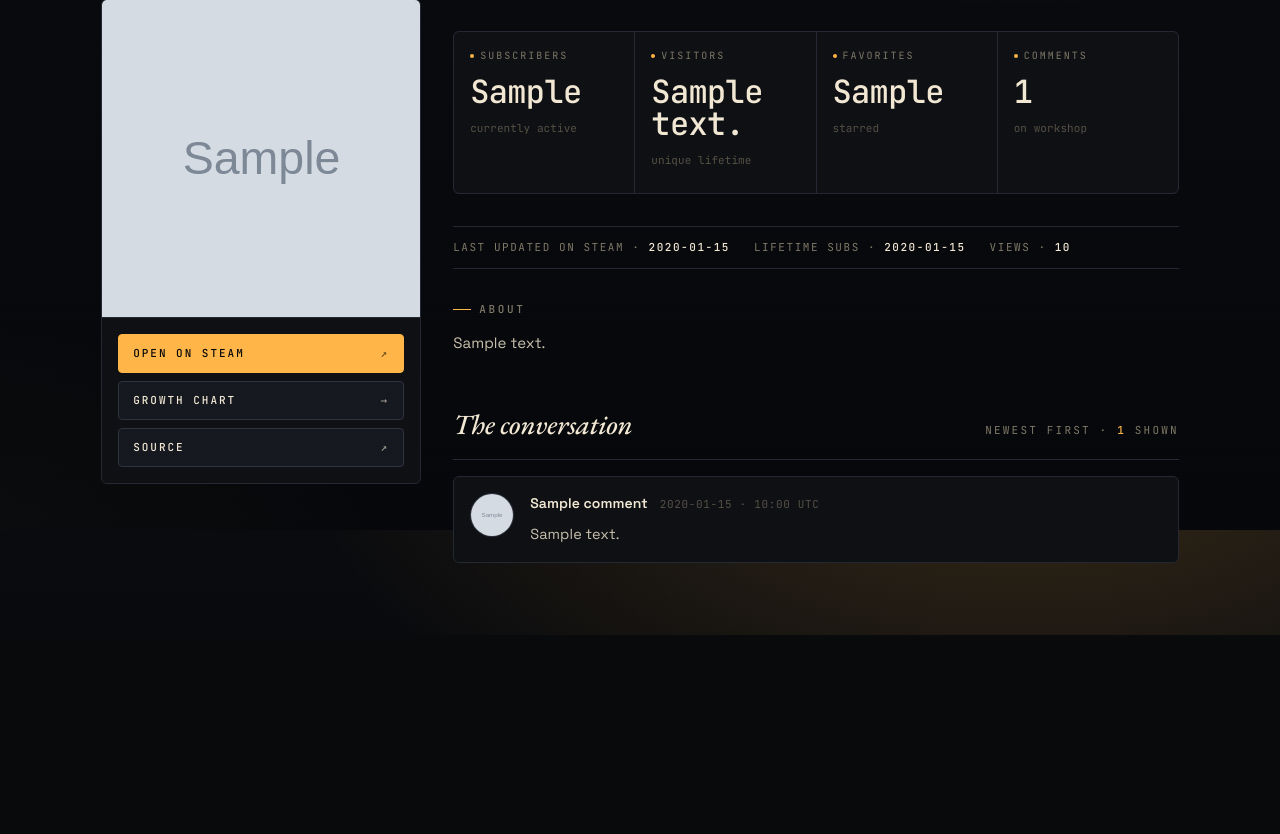
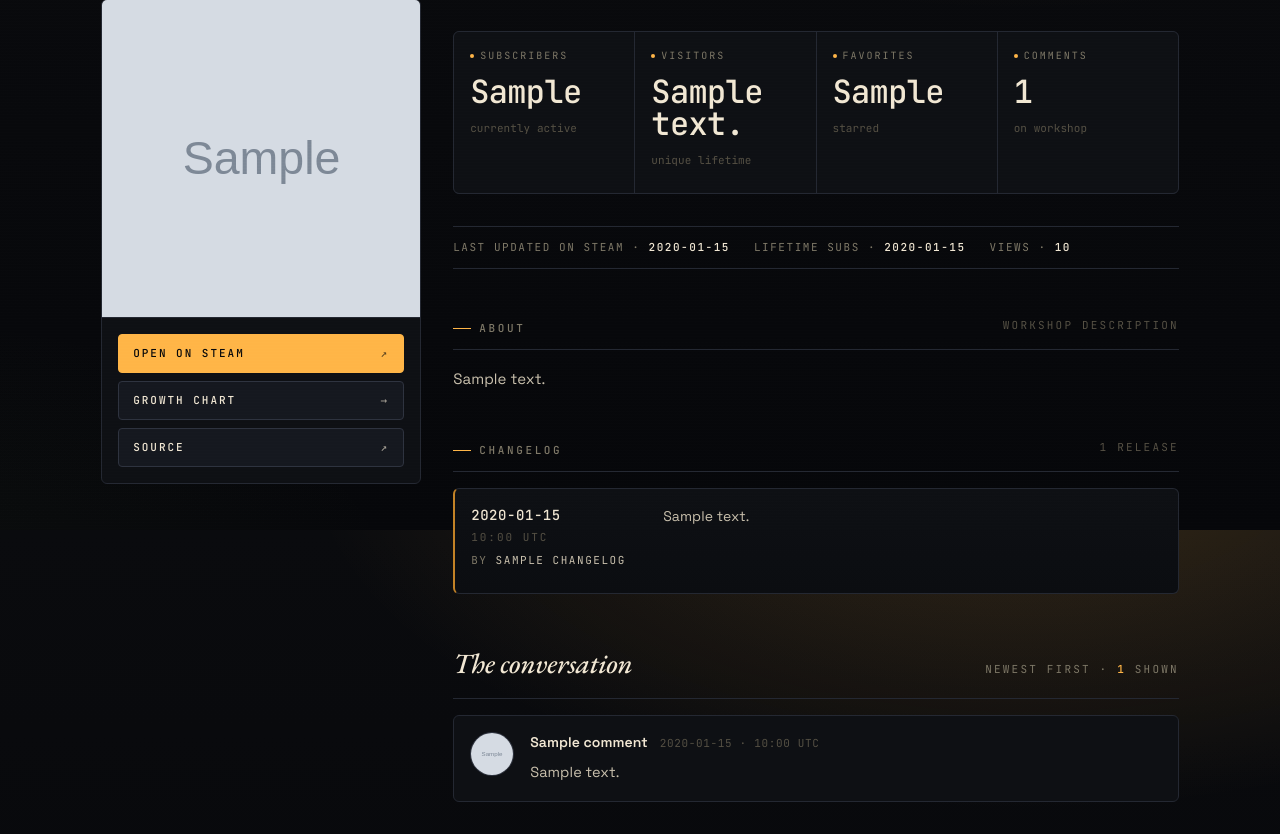
Before and after one commit to tiw25999/ModBoard, a FastAPI app: template app/templates/mod_detail.html in a window 1280 px wide. Shown: the part 270-1104 px from the top of the page. Before the commit the page ends 905 px from the top, so only its background shows below. Run offline with FastAPI, Linux system fonts and the light colour scheme; the template is opened without the code that fills it: most values are stand-ins (such as "Sample title", 1, 10 or a date in 2020); grey boxes marked "Sample" are stand-in pictures; parts of the project's set-up code (start-up, migrations or seed data) failed here and were passed over.

Commit message:
feat: mod descriptions (BBCode→HTML) + Steam changelog scraping
- app/services/bbcode.py: minimal Steam-flavored BBCode renderer
  (headers [h1-h3] → h3/h4/h5, [b]/[i]/[u]/[strike], [hr], [list]/[*],
  [url=...], [img], [code], [quote]). Escapes raw HTML first so user
  content can't inject tags.
- ModChangelog ORM + alembic migration. Unique on Steam's post_id so
  re-polling upserts in place if the author edits a release note.
- workshop_scrape.fetch_changelog parses .detailBox.changeLogCtn,
  pulls post_id from <p id=...>, parses "Update: 11 May @ 3:56pm"
  headline → tz-aware datetime.
- Poller now refreshes mod.description from the Steam API on every
  poll (in case the author edits) and upserts changelogs alongside
  the existing snapshot + comments writes.
- mod_detail route passes description_html (pre-rendered) + changelogs
  list to the template; detail.html grows an "About" prose section
  with full BBCode styling and a "Changelog" timeline with date-anchored
  cards.

Skipped: per-mod discussions. Steam serves the same parent-app
(Project Zomboid) forum for every small Workshop item, so per-mod
tracking would just duplicate the same 15 topics.

Co-Authored-By: Claude Opus 4.7 (1M context) <noreply@anthropic.com>

```diff
--- a/app/models/__init__.py
+++ b/app/models/__init__.py
@@ -1,4 +1,4 @@
 from app.models.admin import AdminUser
-from app.models.mod import Mod, ModComment, ModSnapshot
+from app.models.mod import Mod, ModChangelog, ModComment, ModSnapshot
 
-__all__ = ["AdminUser", "Mod", "ModComment", "ModSnapshot"]
+__all__ = ["AdminUser", "Mod", "ModChangelog", "ModComment", "ModSnapshot"]
--- a/app/static/style.css
+++ b/app/static/style.css
@@ -706,6 +706,166 @@ h3 { font-size: 16px; margin: 0 0 var(--s-3); }
   border-radius: var(--r-md);
 }
 
+/* shared section header for description / changelog */
+.section-head {
+  display: flex; align-items: baseline; justify-content: space-between;
+  gap: var(--s-4);
+  margin: var(--s-7) 0 var(--s-4);
+  padding-bottom: var(--s-3);
+  border-bottom: 1px solid var(--line);
+}
+.section-head .section-meta {
+  font-family: var(--f-mono);
+  font-size: 11px;
+  letter-spacing: 0.2em;
+  text-transform: uppercase;
+  color: var(--fg-3);
+}
+
+/* ---------- description prose ---------- */
+.prose-section { margin-bottom: var(--s-5); }
+
+.prose {
+  color: var(--fg-1);
+  font-size: 15px;
+  line-height: 1.7;
+  max-width: 72ch;
+}
+.prose > * { margin: 0 0 var(--s-3); }
+.prose > *:last-child { margin-bottom: 0; }
+.prose h3, .prose h4, .prose h5 {
+  color: var(--fg-0);
+  font-family: var(--f-sans);
+  letter-spacing: -0.01em;
+  margin-top: var(--s-5);
+}
+.prose h3 { font-size: 17px; font-weight: 600; }
+.prose h4 {
+  font-size: 13px; font-weight: 600;
+  font-family: var(--f-mono); letter-spacing: 0.18em;
+  text-transform: uppercase; color: var(--amber);
+}
+.prose h5 { font-size: 14px; font-weight: 600; }
+.prose strong { color: var(--fg-0); font-weight: 600; }
+.prose em { color: var(--fg-0); }
+.prose a { color: var(--amber); border-bottom: 1px dotted var(--amber-soft); }
+.prose a:hover { border-bottom-color: var(--amber); }
+.prose ul, .prose ol { padding-left: var(--s-5); }
+.prose ul li, .prose ol li { margin-bottom: var(--s-2); }
+.prose ul li::marker { color: var(--amber-soft); }
+.prose hr {
+  border: 0; height: 1px; background: var(--line-2);
+  margin: var(--s-5) 0;
+}
+.prose blockquote {
+  margin: var(--s-3) 0;
+  padding: var(--s-3) var(--s-4);
+  border-left: 2px solid var(--amber);
+  background: rgba(255,181,71,0.04);
+  color: var(--fg-1);
+  font-style: italic;
+}
+.prose pre {
+  background: var(--ink-0);
+  border: 1px solid var(--line);
+  border-radius: var(--r-sm);
+  padding: var(--s-3);
+  overflow-x: auto;
+  font-family: var(--f-mono);
+  font-size: 12.5px;
+}
+.prose code { font-family: var(--f-mono); color: var(--fg-0); }
+.prose img { max-width: 100%; border-radius: var(--r-sm); border: 1px solid var(--line); }
+
+/* ---------- changelog list ---------- */
+.changelog-section { margin-bottom: var(--s-5); }
+
+.changelog-list {
+  list-style: none;
+  padding: 0;
+  margin: 0;
+  display: grid;
+  gap: var(--s-3);
+  counter-reset: changelog;
+}
+
+.changelog-entry {
+  position: relative;
+  display: grid;
+  grid-template-columns: 168px 1fr;
+  gap: var(--s-5);
+  padding: var(--s-4) var(--s-4) var(--s-5);
+  background: linear-gradient(180deg, var(--ink-1), #0b0d11);
+  border: 1px solid var(--line);
+  border-left: 2px solid var(--amber-soft);
+  border-radius: var(--r-md);
+}
+
+.changelog-entry:hover { border-left-color: var(--amber); }
+
+.changelog-meta {
+  display: flex;
+  flex-direction: column;
+  gap: 6px;
+}
+
+.changelog-date {
+  font-family: var(--f-mono);
+  font-size: 14px;
+  font-weight: 500;
+  color: var(--fg-0);
+  letter-spacing: 0.04em;
+  display: flex;
+  flex-direction: column;
+  gap: 2px;
+}
+.changelog-date .time {
+  font-size: 11px;
+  letter-spacing: 0.18em;
+  text-transform: uppercase;
+  color: var(--fg-3);
+  font-weight: 400;
+}
+
+.changelog-author {
+  font-family: var(--f-mono);
+  font-size: 11px;
+  letter-spacing: 0.14em;
+  text-transform: uppercase;
+  color: var(--fg-2);
+}
+.changelog-author a { color: var(--fg-1); }
+
+.changelog-body {
+  color: var(--fg-1);
+  font-size: 14px;
+  line-height: 1.65;
+  white-space: pre-wrap;
+  word-wrap: break-word;
+  max-height: 320px;
+  overflow-y: auto;
+  padding-right: var(--s-2);
+  scrollbar-width: thin;
+  scrollbar-color: var(--line-2) transparent;
+}
+.changelog-body a { color: var(--amber); border-bottom: 1px dotted var(--amber-soft); }
+.changelog-body br + br { display: none; }   /* tame double <br> chains */
+
+@media (max-width: 720px) {
+  .changelog-entry {
+    grid-template-columns: 1fr;
+    gap: var(--s-3);
+  }
+  .changelog-meta {
+    flex-direction: row;
+    align-items: baseline;
+    gap: var(--s-3);
+    padding-bottom: var(--s-2);
+    border-bottom: 1px dashed var(--line);
+  }
+  .changelog-date { flex-direction: row; align-items: baseline; gap: var(--s-2); }
+}
+
 /* ===========================================================
    STATS PAGE
    =========================================================== */
--- a/app/templates/mod_detail.html
+++ b/app/templates/mod_detail.html
@@ -83,14 +83,48 @@
     <div class="thread-empty" style="margin-bottom:var(--s-6)">No snapshot recorded yet — waiting on first poll</div>
     {% endif %}
 
-    {% if mod.description %}
-    <section style="margin-bottom:var(--s-7)">
-      <h3 class="eyebrow" style="display:flex">About</h3>
-      <p style="color:var(--fg-1); font-size:15px; line-height:1.7; margin:var(--s-3) 0 0">
-        {{ mod.description }}
-      </p>
+    {% if description_html %}
+    <section class="prose-section">
+      <div class="section-head">
+        <span class="eyebrow">About</span>
+        <span class="section-meta">workshop description</span>
+      </div>
+      <div class="prose">{{ description_html|safe }}</div>
     </section>
     {% endif %}
+
+    <section class="changelog-section">
+      <div class="section-head">
+        <span class="eyebrow">Changelog</span>
+        <span class="section-meta">{{ changelogs|length }} release{{ "" if changelogs|length == 1 else "s" }}</span>
+      </div>
+      {% if changelogs %}
+      <ol class="changelog-list">
+        {% for ch in changelogs %}
+        <li class="changelog-entry">
+          <div class="changelog-meta">
+            <time class="changelog-date">
+              {% if ch.posted_at %}
+                {{ ch.posted_at.strftime("%Y-%m-%d") }}
+                <span class="time">{{ ch.posted_at.strftime("%H:%M UTC") }}</span>
+              {% else %}
+                {{ ch.headline or "Update" }}
+              {% endif %}
+            </time>
+            {% if ch.author_name %}
+            <span class="changelog-author">
+              by {% if ch.author_profile_url %}<a href="{{ ch.author_profile_url }}" target="_blank" rel="noopener">{{ ch.author_name }}</a>{% else %}{{ ch.author_name }}{% endif %}
+            </span>
+            {% endif %}
+          </div>
+          <div class="changelog-body">{{ ch.body_html|safe }}</div>
+        </li>
+        {% endfor %}
+      </ol>
+      {% else %}
+      <div class="thread-empty">No release notes yet</div>
+      {% endif %}
+    </section>
 
     <section>
       <div class="thread-head">
```
Also changed, not shown: alembic/versions/da41129f54b6_mod_changelogs_table.py (added, +47 -0 lines), app/models/mod.py (+22 -0 lines), app/routes/public.py (+17 -2 lines), app/services/bbcode.py (added, +132 -0 lines), app/services/poller.py (+37 -3 lines), app/services/workshop_scrape.py (+81 -0 lines).
